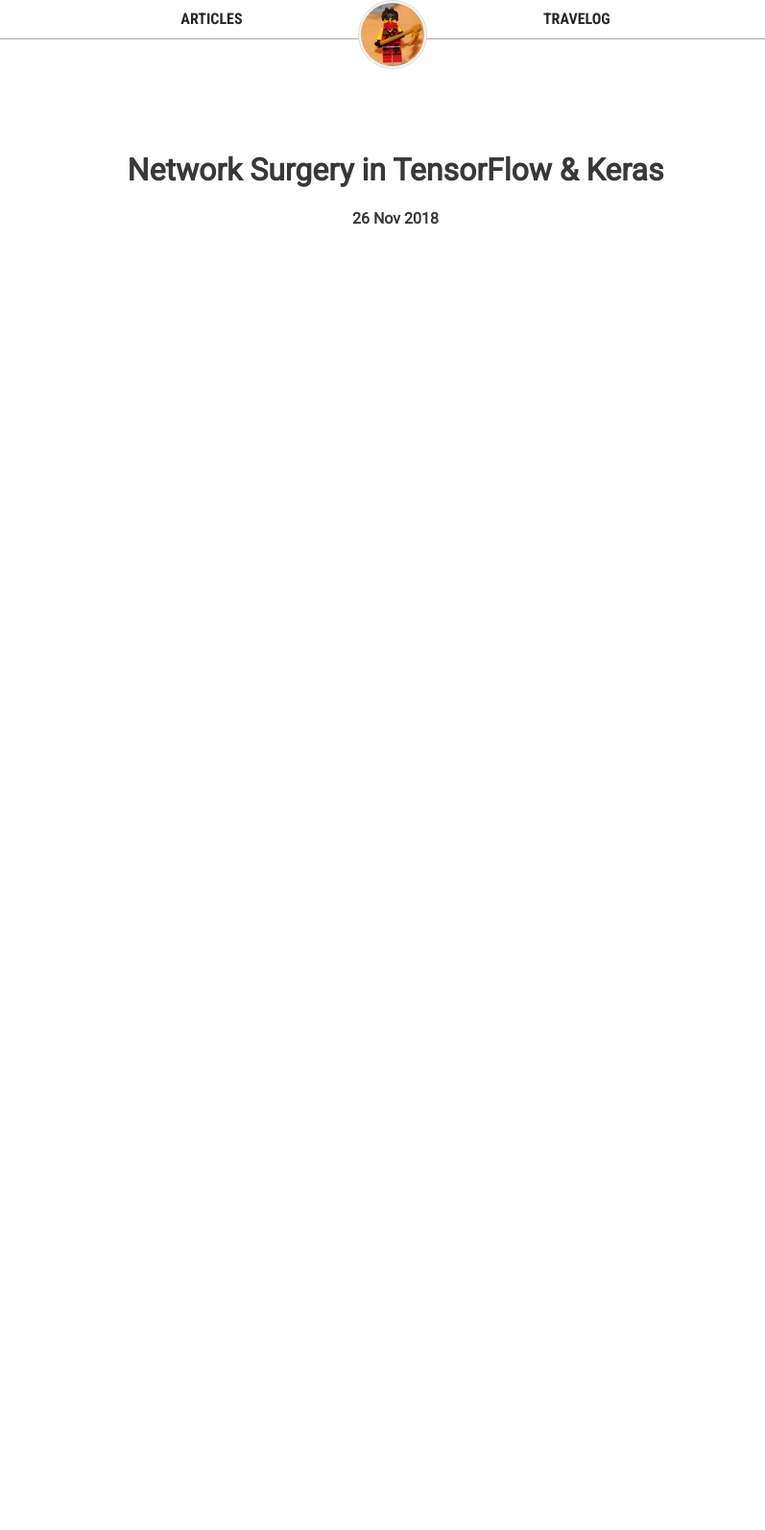
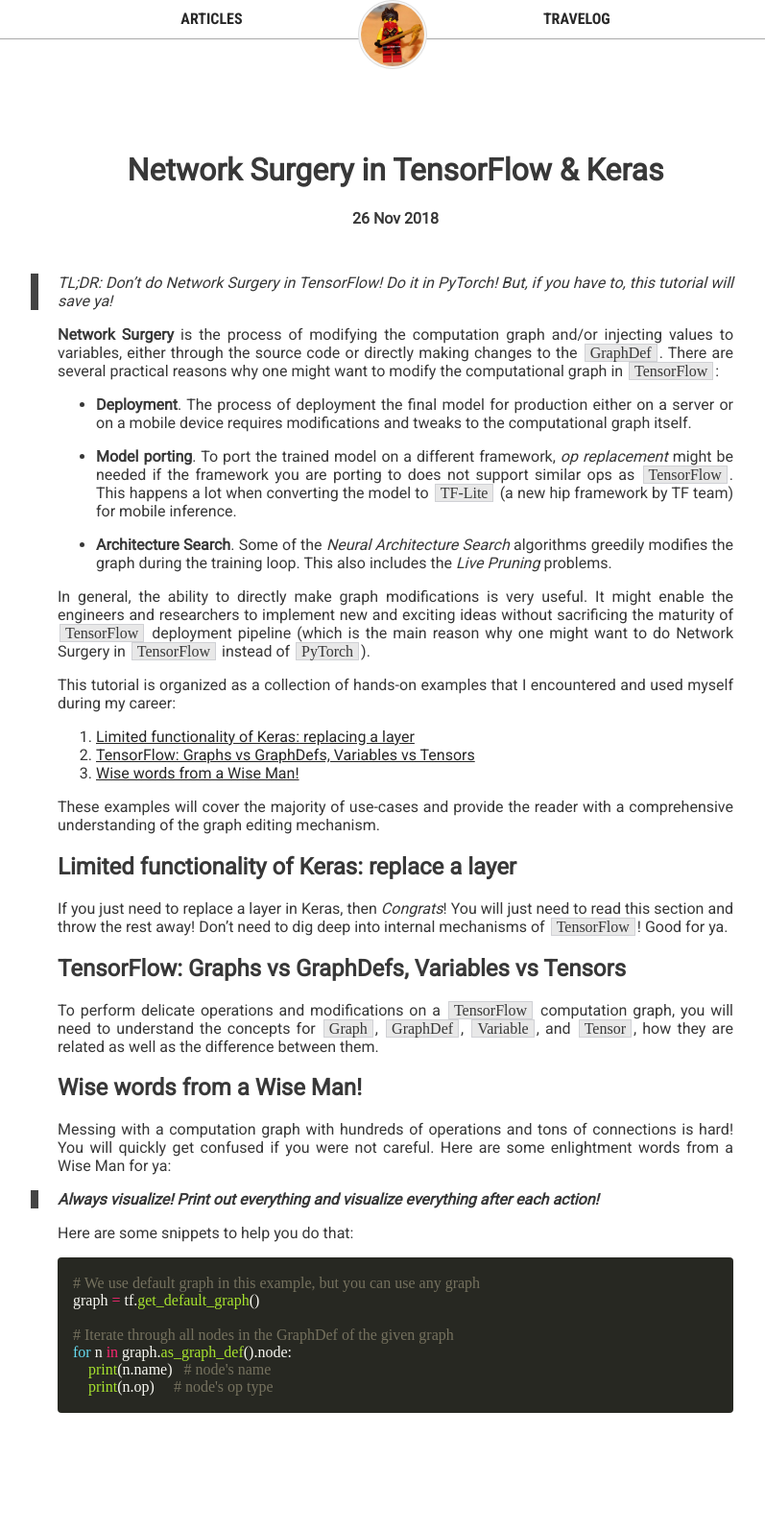
Before and after one commit to hav4ik/hav4ik.github.io, a Jekyll site: the page built from articles/_posts/2018-11-26-network-surgery.md, in a window 1280 px wide. Shown: the whole page at 96% size, without its empty margins (228-1025 px from the left). Built offline with Jekyll 4.4.1, drawn with Linux system fonts in a browser that asks for light colours; nearby versions of some CDN libraries; some web fonts are replaced; comment, search, counter and statistics services are not loaded; before the commit the page ends 1005 px from its top, so only the background shows below that.

Commit message:
net surgery updated

```diff
--- a/_sass/syntax.scss
+++ b/_sass/syntax.scss
@@ -13,7 +13,7 @@
 	pre {
 		position: relative;
 		margin: 0;
-		padding: 1em;
+		padding: 0.5em 1em;
 	}
 	.lineno            { padding-right: 24px; color: lighten(#49483e,50);}
 	.hll               { background-color: #49483e}
--- a/articles/_posts/2018-11-26-network-surgery.md
+++ b/articles/_posts/2018-11-26-network-surgery.md
@@ -6,6 +6,64 @@
   feature: "articles/images/2018-11-26-network-surgery/featured.jpg"
   display: false
 tags: [tensorflow, tutorial]
-excerpt: "I don't see any tutorials on Network Surgery in the Internet (since it usually involves undocumented stuffs). So here is one for you!"
+excerpt: "A practical tutorial on Network Surgery for Keras and Tensorflow using tf.contrib.graph_editor toolbox."
 comments: true
 ---
+
+> TL;DR: Don't do Network Surgery in TensorFlow! Do it in PyTorch! But, if you have to, this tutorial will save ya!
+
+**Network Surgery** is the process of modifying the computation graph and/or injecting values to variables, either through the source code or directly making changes to the `GraphDef`.
+There are several practical reasons why one might want to modify the computational graph in `TensorFlow`:
+
+* **Deployment**. The process of deployment the final model for production either on a server or on a mobile device requires modifications and tweaks to the computational graph itself.
+
+* **Model porting**. To port the trained model on a different framework, *op replacement* might be needed if the framework you are porting to does not support similar ops as `TensorFlow`. This happens a lot when converting the model to `TF-Lite` (a new hip framework by TF team) for mobile inference.
+
+* **Architecture Search**. Some of the *Neural Architecture Search* algorithms greedily modifies the graph during the training loop. This also includes the *Live Pruning* problems.
+
+In general, the ability to directly make graph modifications is very useful.
+It might enable the engineers and researchers to implement new and exciting ideas without sacrificing the maturity of `TensorFlow` deployment pipeline (which is the main reason why one might want to do Network Surgery in `TensorFlow` instead of `PyTorch`).
+
+This tutorial is organized as a collection of hands-on examples that I encountered and used myself during my career:
+
+
+0. [Limited functionality of Keras: replacing a layer](#limited-keras)
+1. [TensorFlow: Graphs vs GraphDefs, Variables vs Tensors](#theory)
+2. [Wise words from a Wise Man!](#wise-words)
+
+These examples will cover the majority of use-cases and provide the reader with a comprehensive understanding of the graph editing mechanism.
+
+
+
+## Limited functionality of Keras: replace a layer
+<a name="limited-keras"></a>
+If you just need to replace a layer in Keras, then *Congrats*! You will just need to read this section and throw the rest away! Don't need to dig deep into internal mechanisms of `TensorFlow`! Good for ya.
+
+
+
+## TensorFlow: Graphs vs GraphDefs, Variables vs Tensors
+<a name="theory"></a>
+
+To perform delicate operations and modifications on a `TensorFlow` computation graph, you will need to understand the concepts for `Graph`, `GraphDef`, `Variable`, and `Tensor`, how they are related as well as the difference between them.
+
+
+
+## Wise words from a Wise Man!
+<a name="wise-words"></a>
+
+Messing with a computation graph with hundreds of operations and tons of connections is hard! You will quickly get confused if you were not careful.
+Here are some enlightment words from a Wise Man for ya:
+
+> **Always visualize! Print out everything and visualize everything after each action!**
+
+Here are some snippets to help you do that:
+
+{% highlight python %}
+# We use default graph in this example, but you can use any graph
+graph = tf.get_default_graph()
+
+# Iterate through all nodes in the GraphDef of the given graph
+for n in graph.as_graph_def().node:
+    print(n.name)   # node's name
+    print(n.op)     # node's op type
+{% endhighlight %}
```
